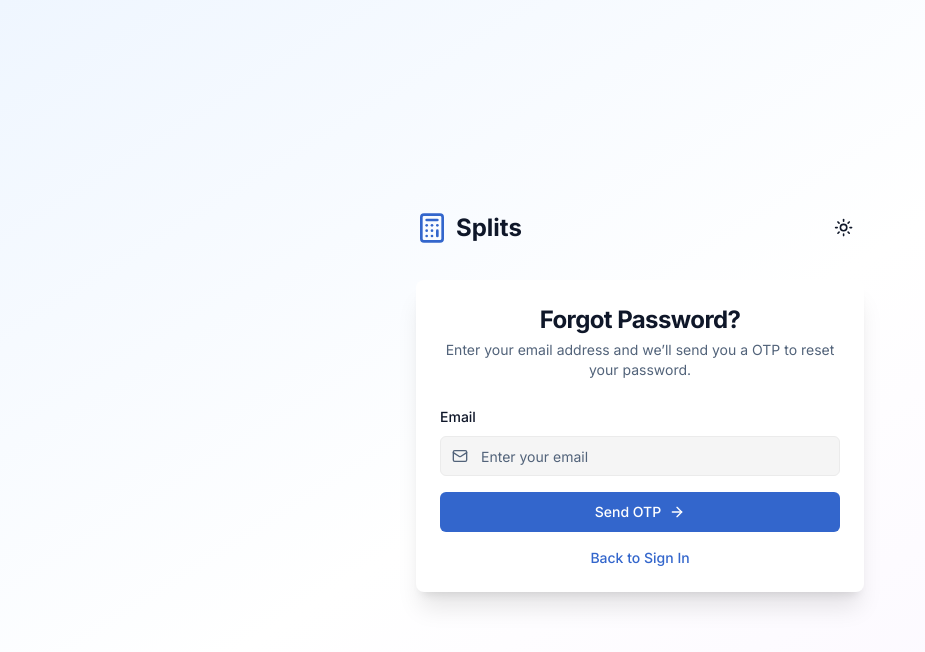
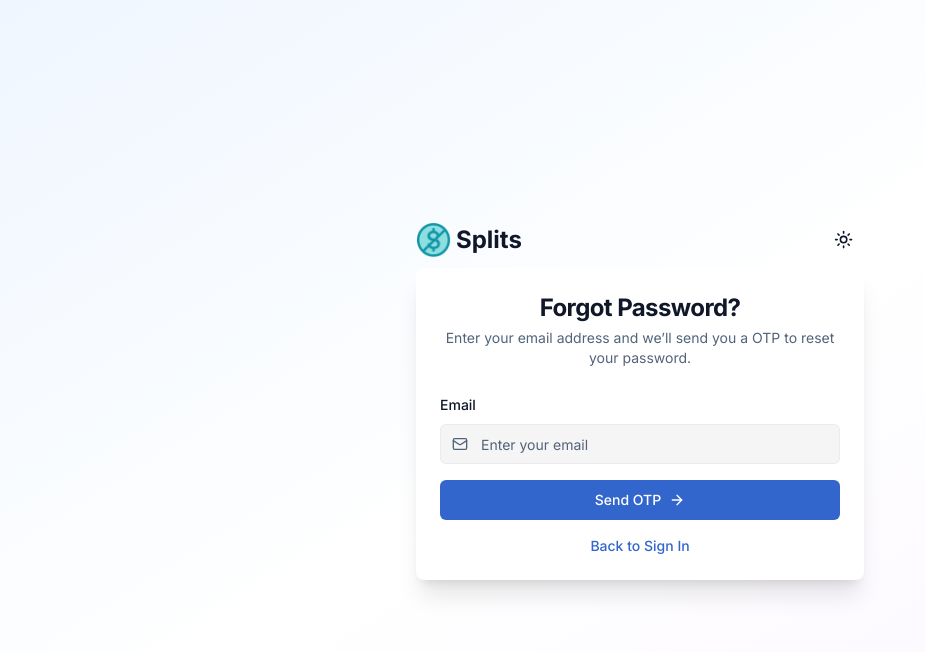
Before and after one commit to joel9591/Splits, a Next.js app: page /auth/forgotPassword in a window 1280 px wide. Shown: the top 652 px of the page, without its empty margins (0-925 px from the left). Built offline with nearby package versions, Linux system fonts and the light colour scheme.

Commit message:
finally loacl dev is working fine with all improved styles

```diff
--- a/app/auth/forgotPassword/page.tsx
+++ b/app/auth/forgotPassword/page.tsx
@@ -66,9 +66,13 @@ export default function ForgotPassword() {
     <div className="min-h-screen bg-gradient-to-br from-blue-50 via-white to-purple-50 dark:from-gray-900 dark:via-gray-800 dark:to-gray-900 flex items-center justify-center p-4">
       <div className="w-full max-w-md">
         {/* Header */}
-        <div className="flex items-center justify-between mb-8">
-          <Link href="/" className="flex items-center space-x-2">
-            <Calculator className="h-8 w-8 text-primary" />
+        <div className="flex items-center justify-between mb-2">
+          <Link href="/" className="flex items-center space-x-1">
+            <img
+              src="/Splits_logo.png"
+              alt="Logo"
+              className="w-9 h-9 sm:w-9 sm:h-9 md:w-9 md:h-9 "
+            />
             <span className="text-2xl font-bold">Splits</span>
           </Link>
           <ThemeToggle />
--- a/app/auth/reset-password/page.tsx
+++ b/app/auth/reset-password/page.tsx
@@ -1,41 +1,47 @@
-'use client';
+"use client";
 
-import { useState } from 'react';
-import { useRouter, useSearchParams } from 'next/navigation';
-import Link from 'next/link';
-import { Button } from '@/components/ui/button';
-import { Input } from '@/components/ui/input';
-import { Label } from '@/components/ui/label';
-import { Card, CardContent, CardHeader, CardTitle, CardDescription } from '@/components/ui/card';
-import { toast } from 'sonner';
-import { Calculator } from 'lucide-react';
-import { ThemeToggle } from '@/components/theme-toggle';
+import { useState } from "react";
+import { useRouter, useSearchParams } from "next/navigation";
+import Link from "next/link";
+import { Button } from "@/components/ui/button";
+import { Input } from "@/components/ui/input";
+import { Label } from "@/components/ui/label";
+import {
+  Card,
+  CardContent,
+  CardHeader,
+  CardTitle,
+  CardDescription,
+} from "@/components/ui/card";
+import { toast } from "sonner";
+import { Calculator } from "lucide-react";
+import { ThemeToggle } from "@/components/theme-toggle";
 
 export default function ResetPassword() {
-  const [password, setPassword] = useState('');
+  const [password, setPassword] = useState("");
   const [isLoading, setIsLoading] = useState(false);
   const searchParams = useSearchParams();
   const router = useRouter();
-  const email = searchParams.get('email');
+  const email = searchParams.get("email");
 
   const handleSubmit = async (e: React.FormEvent) => {
     e.preventDefault();
     setIsLoading(true);
 
     try {
-      const res = await fetch('/api/auth/resetPassword', {
-        method: 'POST',
-        headers: { 'Content-Type': 'application/json' },
+      const res = await fetch("/api/auth/resetPassword", {
+        method: "POST",
+        headers: { "Content-Type": "application/json" },
         body: JSON.stringify({ email, password }),
       });
 
       const data = await res.json();
 
       if (res.ok) {
-        toast.success('Password reset successfully!');
-        router.push('/auth/signin');
+        toast.success("Password reset successfully!");
+        router.push("/auth/signin");
       } else {
-        toast.error(data.message || 'Password reset failed.', {
+        toast.error(data.message || "Password reset failed.", {
           icon: "❌",
           style: {
             color: "#dc2626",
@@ -43,12 +49,12 @@ export default function ResetPassword() {
         });
       }
     } catch (err) {
-      toast.error('Something went wrong.', {
-          icon: "❌",
-          style: {
-            color: "#dc2626",
-          },
-        });
+      toast.error("Something went wrong.", {
+        icon: "❌",
+        style: {
+          color: "#dc2626",
+        },
+      });
     } finally {
       setIsLoading(false);
     }
@@ -57,9 +63,13 @@ export default function ResetPassword() {
   return (
     <div className="min-h-screen flex items-center justify-center bg-gradient-to-br from-blue-50 via-white to-purple-50 dark:from-gray-900 dark:via-gray-800 dark:to-gray-900 p-4">
       <div className="w-full max-w-md">
-        <div className="flex items-center justify-between mb-8">
-          <Link href="/" className="flex items-center space-x-2">
-            <Calculator className="h-8 w-8 text-primary" />
+        <div className="flex items-center justify-between mb-2">
+          <Link href="/" className="flex items-center space-x-1">
+            <img
+              src="/Splits_logo.png"
+              alt="Logo"
+              className="w-9 h-9 sm:w-9 sm:h-9 md:w-9 md:h-9 "
+            />
             <span className="text-2xl font-bold">Splits</span>
           </Link>
           <ThemeToggle />
@@ -68,7 +78,9 @@ export default function ResetPassword() {
         <Card className="border-none shadow-xl">
           <CardHeader className="text-center space-y-1">
             <CardTitle className="text-2xl font-bold">Reset Password</CardTitle>
-            <CardDescription>Enter a new password for your account.</CardDescription>
+            <CardDescription>
+              Enter a new password for your account.
+            </CardDescription>
           </CardHeader>
 
           <CardContent>
@@ -86,7 +98,7 @@ export default function ResetPassword() {
               </div>
 
               <Button type="submit" className="w-full" disabled={isLoading}>
-                {isLoading ? 'Resetting...' : 'Reset Password'}
+                {isLoading ? "Resetting..." : "Reset Password"}
               </Button>
             </form>
           </CardContent>
--- a/app/auth/verify-otp/page.tsx
+++ b/app/auth/verify-otp/page.tsx
@@ -1,22 +1,28 @@
-'use client';
+"use client";
 
-import { useState } from 'react';
-import { useRouter, useSearchParams } from 'next/navigation';
-import Link from 'next/link';
-import { Button } from '@/components/ui/button';
-import { Input } from '@/components/ui/input';
-import { Label } from '@/components/ui/label';
-import { Card, CardContent, CardHeader, CardTitle, CardDescription } from '@/components/ui/card';
-import { toast } from 'sonner';
-import { Calculator } from 'lucide-react';
-import { ThemeToggle } from '@/components/theme-toggle';
+import { useState } from "react";
+import { useRouter, useSearchParams } from "next/navigation";
+import Link from "next/link";
+import { Button } from "@/components/ui/button";
+import { Input } from "@/components/ui/input";
+import { Label } from "@/components/ui/label";
+import {
+  Card,
+  CardContent,
+  CardHeader,
+  CardTitle,
+  CardDescription,
+} from "@/components/ui/card";
+import { toast } from "sonner";
+import { Calculator } from "lucide-react";
+import { ThemeToggle } from "@/components/theme-toggle";
 
 export default function VerifyOtp() {
-  const [otp, setOtp] = useState('');
+  const [otp, setOtp] = useState("");
   const [isLoading, setIsLoading] = useState(false);
   const searchParams = useSearchParams();
   const router = useRouter();
-  const email = searchParams.get('email');
+  const email = searchParams.get("email");
   console.log("email: ", email);
 
   const handleSubmit = async (e: React.FormEvent) => {
@@ -24,19 +30,19 @@ export default function VerifyOtp() {
     setIsLoading(true);
 
     try {
-      const res = await fetch('/api/auth/verifyOtp', {
-        method: 'POST',
-        headers: { 'Content-Type': 'application/json' },
+      const res = await fetch("/api/auth/verifyOtp", {
+        method: "POST",
+        headers: { "Content-Type": "application/json" },
         body: JSON.stringify({ email, otp }),
       });
 
       const data = await res.json();
 
       if (res.ok) {
-        toast.success('OTP verified. Please set a new password.');
+        toast.success("OTP verified. Please set a new password.");
         router.push(`/auth/reset-password?email=${encodeURIComponent(email!)}`);
       } else {
-        toast.error(data.message || 'OTP verification failed.', {
+        toast.error(data.message || "OTP verification failed.", {
           icon: "❌",
           style: {
             color: "#dc2626",
@@ -44,12 +50,12 @@ export default function VerifyOtp() {
         });
       }
     } catch (err) {
-      toast.error('Something went wrong.', {
-          icon: "❌",
-          style: {
-            color: "#dc2626",
-          },
-        });
+      toast.error("Something went wrong.", {
+        icon: "❌",
+        style: {
+          color: "#dc2626",
+        },
+      });
     } finally {
       setIsLoading(false);
     }
@@ -58,9 +64,13 @@ export default function VerifyOtp() {
   return (
     <div className="min-h-screen flex items-center justify-center bg-gradient-to-br from-blue-50 via-white to-purple-50 dark:from-gray-900 dark:via-gray-800 dark:to-gray-900 p-4">
       <div className="w-full max-w-md">
-        <div className="flex items-center justify-between mb-8">
-          <Link href="/" className="flex items-center space-x-2">
-            <Calculator className="h-8 w-8 text-primary" />
+        <div className="flex items-center justify-between mb-2">
+          <Link href="/" className="flex items-center space-x-1">
+            <img
+              src="/Splits_logo.png"
+              alt="Logo"
+              className="w-9 h-9 sm:w-9 sm:h-9 md:w-9 md:h-9 "
+            />
             <span className="text-2xl font-bold">Splits</span>
           </Link>
           <ThemeToggle />
@@ -69,7 +79,9 @@ export default function VerifyOtp() {
         <Card className="border-none shadow-xl">
           <CardHeader className="text-center space-y-1">
             <CardTitle className="text-2xl font-bold">Enter OTP</CardTitle>
-            <CardDescription>Check your email and enter the OTP to verify.</CardDescription>
+            <CardDescription>
+              Check your email and enter the OTP to verify.
+            </CardDescription>
           </CardHeader>
 
           <CardContent>
@@ -87,7 +99,7 @@ export default function VerifyOtp() {
               </div>
 
               <Button type="submit" className="w-full" disabled={isLoading}>
-                {isLoading ? 'Verifying...' : 'Verify OTP'}
+                {isLoading ? "Verifying..." : "Verify OTP"}
               </Button>
             </form>
           </CardContent>
```
Also changed, not shown: app/auth/error/page.tsx (+49 -29 lines).
